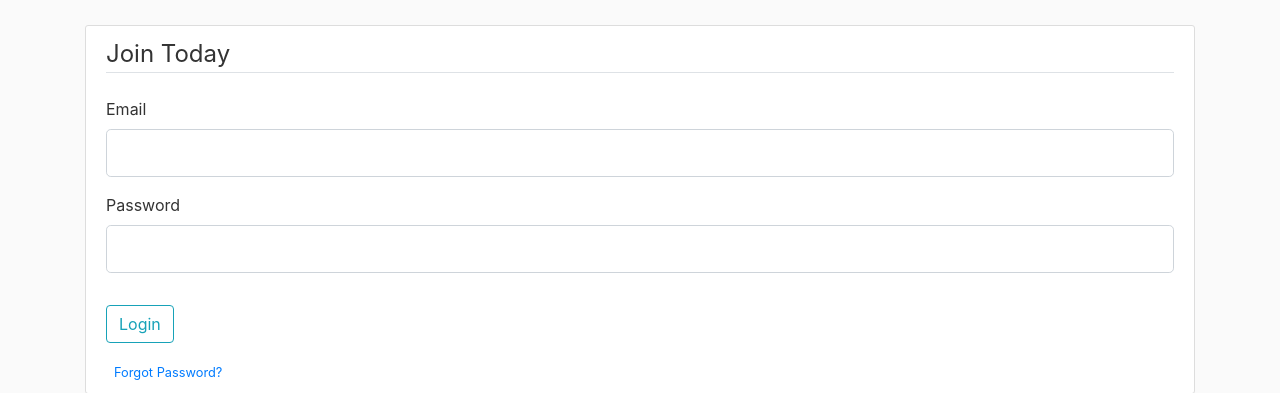
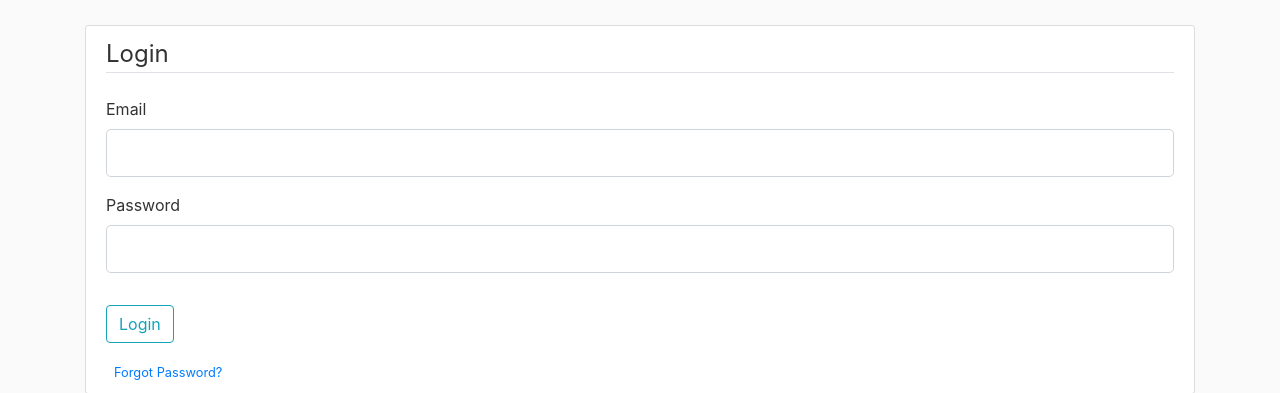
Before and after one commit to GreatBahram/Flask-Blogging, a Flask app: page /login in a window 1280 px wide. Shown: the part 56-449 px from the top of the page. Run offline with Flask 2, Linux system fonts and the light colour scheme; some libraries are stand-ins or nearby versions.

Commit message:
chagne login template legend

```diff
--- a/app/templates/login.html
+++ b/app/templates/login.html
@@ -4,7 +4,7 @@
     <form method="POST" action="">
         {{ form.hidden_tag() }}
         <fieldset class="form-group">
-            <legend class="border-bottom mb-4">Join Today</legend>
+            <legend class="border-bottom mb-4">Login</legend>
             <div class="form-group">
                 {{ form.email.label(class="form-control-label") }}
                 {% if form.email.errors %}
```
